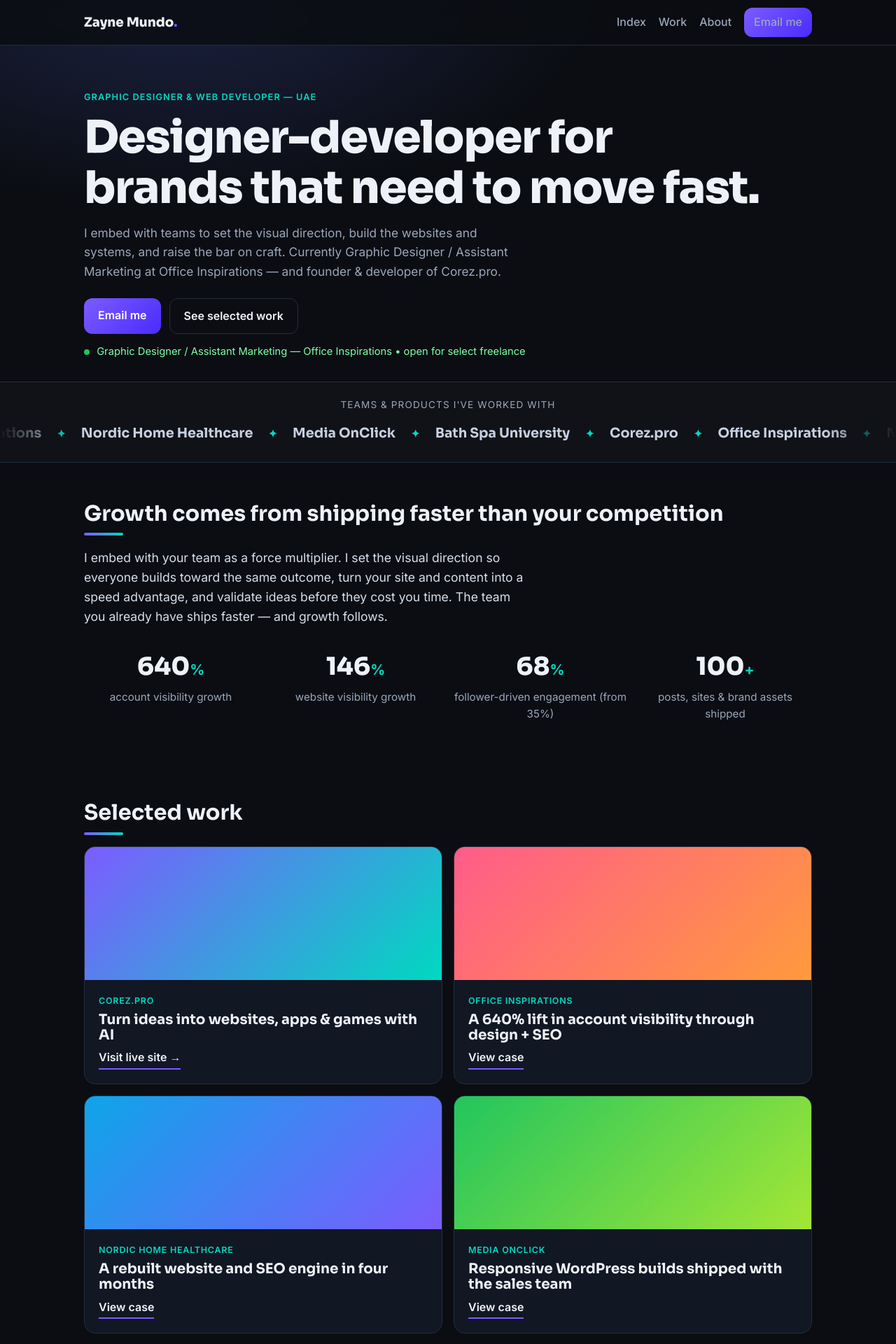
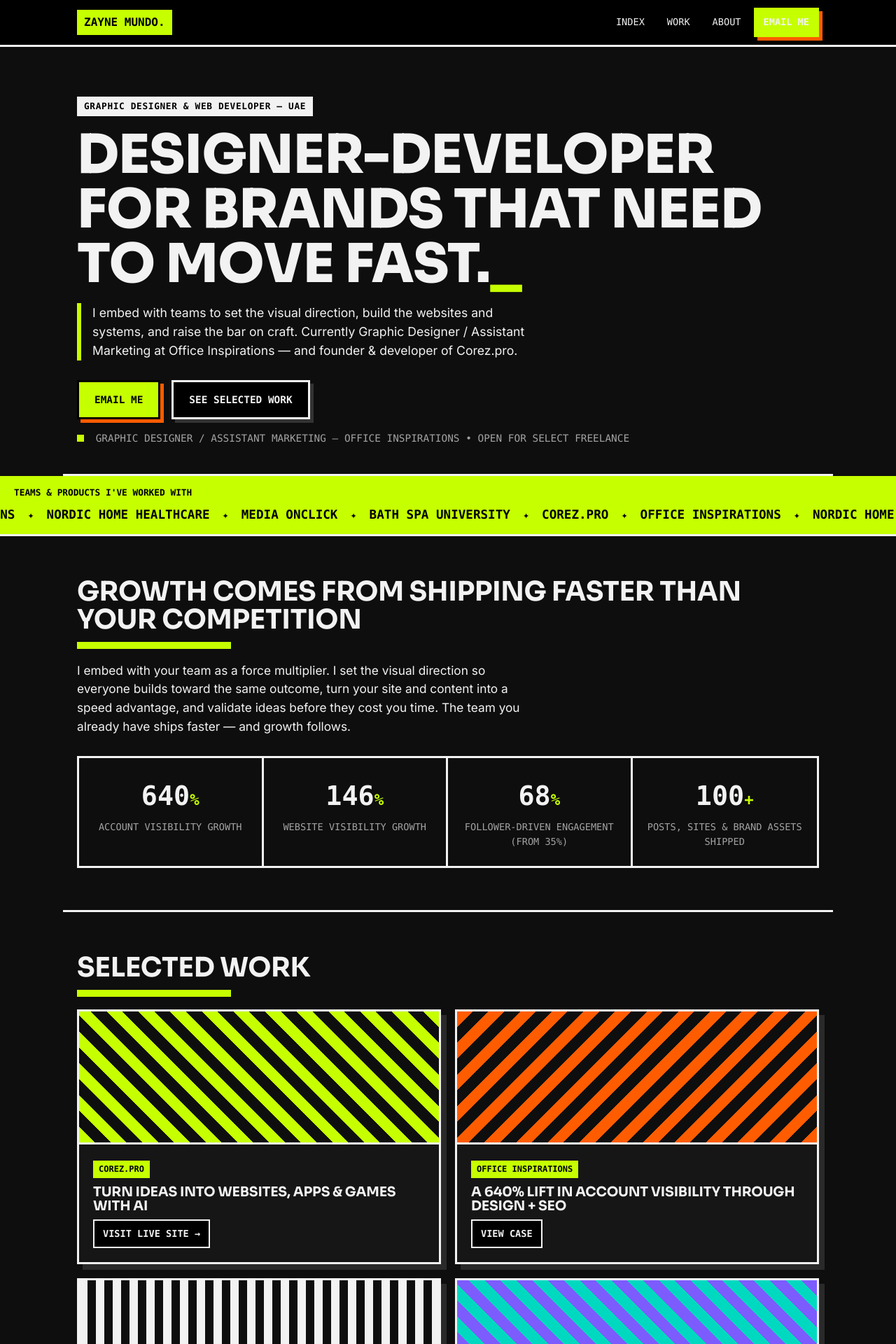
Before and after one commit to zaynemundo/portfolio, a React (Vite) app: page / in a window 1280 px wide. Shown: the top 1920 px of the page at 70% size. Built offline with nearby package versions, Linux system fonts and the light colour scheme.

Commit message:
Restyle portfolio in dark brutalism

```diff
--- a/src/index.css
+++ b/src/index.css
@@ -1,152 +1,180 @@
-/* Zayne Mundo portfolio — dark editorial, Metacci flow */
+/* Zayne Mundo portfolio — BRUTALISM (dark) */
 :root{
-  --bg:#0b0d12; --card:#121724; --text:#eef2f8; --muted:#9aa6bb;
-  --accent:#7c5cff; --accent2:#00d9c0; --border:#232c3f; --radius:16px;
+  --bg:#0e0e0e; --card:#161616; --text:#f2f2f2; --muted:#a3a3a3;
+  --accent:#c6ff00; --accent2:#ff5c00; --border:#f2f2f2; --radius:0;
+  --mono:ui-monospace,'Cascadia Mono','Roboto Mono',Menlo,Consolas,monospace;
 }
 *{box-sizing:border-box}
 html{scroll-behavior:smooth}
-body{margin:0;background:radial-gradient(1000px 500px at 20% 0%, #1a2140 0%, var(--bg) 60%), var(--bg);color:var(--text);font-family:'Inter',system-ui,sans-serif;line-height:1.6}
-h1,h2,h3{font-family:'Sora',sans-serif;line-height:1.12;margin:0 0 .6rem}
+body{margin:0;background:var(--bg);color:var(--text);font-family:'Inter',system-ui,sans-serif;line-height:1.55;font-size:17px}
+h1,h2,h3{font-family:'Sora',sans-serif;line-height:1.02;margin:0 0 .7rem;text-transform:uppercase;letter-spacing:-.01em}
 a{color:inherit}
-.container{max-width:1080px;margin:0 auto;padding:0 20px}
+::selection{background:var(--accent);color:#000}
+.container{max-width:1100px;margin:0 auto;padding:0 20px}
 
 /* nav */
-.nav{position:sticky;top:0;z-index:10;background:rgba(11,13,18,.85);backdrop-filter:blur(10px);border-bottom:1px solid var(--border)}
+.nav{position:sticky;top:0;z-index:10;background:#000;border-bottom:3px solid var(--border)}
 .nav-inner{display:flex;align-items:center;justify-content:space-between;height:64px}
-.logo{font-family:'Sora';font-weight:800;font-size:1.15rem;text-decoration:none}.logo span{color:var(--accent)}
-.nav-links{display:flex;gap:18px;align-items:center}.nav-links a{text-decoration:none;color:var(--muted);font-weight:500}.nav-links a:hover{color:#fff}
-.nav-toggle{display:none;background:none;border:1px solid var(--border);color:#fff;border-radius:10px;padding:6px 10px}
-.btn{display:inline-block;background:linear-gradient(135deg,var(--accent),#4a2bff);color:#fff;padding:12px 20px;border-radius:12px;text-decoration:none;font-weight:600;border:0;cursor:pointer}
-.btn:hover{opacity:.92}.btn-ghost{background:transparent;border:1px solid var(--border);color:var(--text)}
-.btn-small{padding:8px 14px}
+.logo{font-family:var(--mono);font-weight:700;font-size:1rem;text-decoration:none;text-transform:uppercase;background:var(--accent);color:#000;padding:6px 10px}
+.logo span{color:#000}
+.nav-links{display:flex;gap:4px;align-items:center}
+.nav-links a{text-decoration:none;color:var(--text);font-family:var(--mono);font-size:.85rem;text-transform:uppercase;padding:8px 12px;border:2px solid transparent}
+.nav-links a:hover{border-color:var(--border);background:#1c1c1c}
+.nav-toggle{display:none;background:#000;border:2px solid var(--border);color:#fff;border-radius:0;padding:6px 10px;font-family:var(--mono)}
+
+/* buttons */
+.btn{display:inline-block;background:var(--accent);color:#000;padding:14px 22px;border-radius:0;text-decoration:none;font-weight:800;border:3px solid #000;box-shadow:5px 5px 0 var(--accent2);cursor:pointer;font-family:var(--mono);text-transform:uppercase;font-size:.9rem}
+.btn:hover{transform:translate(-2px,-2px);box-shadow:7px 7px 0 var(--accent2)}
+.btn:active{transform:translate(3px,3px);box-shadow:0 0 0 var(--accent2)}
+.btn-ghost{background:#000;border:3px solid var(--border);color:var(--text);box-shadow:5px 5px 0 #333}
+.btn-ghost:hover{box-shadow:7px 7px 0 #333}
+.btn-small{padding:8px 12px;font-size:.8rem}
 
 /* hero */
-.hero{padding:64px 20px 30px;max-width:1080px}
-.eyebrow{color:var(--accent2);font-weight:600;letter-spacing:.08em;text-transform:uppercase;font-size:.8rem;margin:0 0 12px}
-.hero h1{font-size:clamp(2.4rem,6vw,4rem);font-weight:800;letter-spacing:-.02em;max-width:20ch}
-.lede{color:var(--muted);font-size:1.08rem;max-width:620px;margin:14px 0 0}
-.hero-cta{display:flex;gap:12px;margin:24px 0 8px;flex-wrap:wrap}
-.availability{margin-top:14px;color:#7dffa8;font-size:.92rem}
-.dot{display:inline-block;width:8px;height:8px;background:#22c55e;border-radius:50%;margin-right:6px}
+.hero{padding:70px 20px 40px;max-width:1100px;border-bottom:3px solid var(--border)}
+.eyebrow{font-family:var(--mono);color:#000;background:var(--text);display:inline-block;padding:4px 10px;font-size:.8rem;font-weight:700;text-transform:uppercase;letter-spacing:.05em;margin:0 0 16px}
+.hero h1{font-size:clamp(2.6rem,7vw,4.8rem);font-weight:800;max-width:18ch}
+.hero h1::after{content:"_";color:var(--accent)}
+.lede{color:var(--text);font-size:1.1rem;max-width:640px;margin:16px 0 0;border-left:6px solid var(--accent);padding-left:16px}
+.hero-cta{display:flex;gap:16px;margin:28px 0 8px;flex-wrap:wrap}
+.availability{margin-top:16px;color:var(--muted);font-size:.9rem;font-family:var(--mono);text-transform:uppercase}
+.dot{display:inline-block;width:10px;height:10px;background:var(--accent);margin-right:8px}
 
 /* brand marquee */
-.brands{border-top:1px solid var(--border);border-bottom:1px solid var(--border);background:rgba(255,255,255,.02);padding:22px 0 26px;overflow:hidden}
-.brands-label{text-align:center;color:var(--muted);font-size:.85rem;letter-spacing:.08em;text-transform:uppercase;margin:0 0 14px}
-.marquee{overflow:hidden;display:grid;gap:10px;-webkit-mask-image:linear-gradient(90deg,transparent,#000 8%,#000 92%,transparent);mask-image:linear-gradient(90deg,transparent,#000 8%,#000 92%,transparent)}
-.marquee-track{display:flex;width:max-content;animation:scroll 26s linear infinite}
-.marquee-track.slow{animation-duration:40s}
-.brand{font-family:'Sora';font-weight:700;font-size:1.2rem;color:#c6d0e2;white-space:nowrap}
-.brand.small{font-size:1rem;font-weight:600}
-.brand-sep{color:var(--accent2);padding:0 22px;font-size:.95rem}
+.brands{border-bottom:3px solid var(--border);background:var(--accent);color:#000;padding:14px 0;overflow:hidden}
+.brands-label{text-align:left;color:#000;font-family:var(--mono);font-size:.8rem;font-weight:700;text-transform:uppercase;margin:0 0 8px;padding:0 20px}
+.marquee{overflow:hidden;display:grid;gap:10px}
+.marquee-track{display:flex;width:max-content;animation:scroll 22s linear infinite}
+.marquee-track.slow{animation-duration:36s}
+.brand{font-family:var(--mono);font-weight:700;font-size:1.1rem;color:#000;white-space:nowrap;text-transform:uppercase}
+.brand.small{font-size:.95rem}
+.brand-sep{color:#000;padding:0 18px;font-size:.95rem}
 @keyframes scroll{to{transform:translateX(-50%)}}
 
 /* sections */
-.section{padding:56px 20px}
-.section-title{font-size:1.9rem;margin-bottom:16px;position:relative}
-.section-title::after{content:"";display:block;width:56px;height:4px;background:linear-gradient(90deg,var(--accent),var(--accent2));border-radius:99px;margin-top:10px}
-.large{font-size:1.1rem;color:#d6deec}
-.two-col{display:grid;grid-template-columns:1fr 1fr;gap:24px}
-.note{color:var(--muted);font-size:.92rem}.note a{color:var(--text)}
+.section{padding:60px 20px;border-bottom:3px solid var(--border)}
+.section-title{font-size:clamp(1.6rem,4vw,2.4rem);margin-bottom:18px;text-transform:uppercase}
+.section-title::after{content:"";display:block;width:100%;max-width:220px;height:10px;background:var(--accent);margin-top:12px}
+.large{font-size:1.08rem;color:var(--text);max-width:680px}
+.two-col{display:grid;grid-template-columns:1fr 1fr;gap:28px}
+.note{color:var(--muted);font-size:.92rem;font-family:var(--mono)}.note a{color:var(--text)}
 
 /* stats */
-.stats-grid{display:grid;grid-template-columns:repeat(4,1fr);gap:16px;text-align:center}
-.stat .num{font-family:'Sora';font-size:2.2rem;font-weight:800}
-.stat .suffix{color:var(--accent2);font-weight:800;font-size:1.3rem}
-.stat p{margin:.25rem 0 0;color:var(--muted);font-size:.95rem}
+.stats-grid{display:grid;grid-template-columns:repeat(4,1fr);gap:0;border:3px solid var(--border);margin-top:28px}
+.stat{padding:24px 12px;border-right:3px solid var(--border);text-align:center}
+.stat:last-child{border-right:0}
+.stat .num{font-family:var(--mono);font-size:2.4rem;font-weight:700}
+.stat .suffix{color:var(--accent);font-family:var(--mono);font-weight:700;font-size:1.4rem}
+.stat p{margin:.3rem 0 0;color:var(--muted);font-size:.85rem;font-family:var(--mono);text-transform:uppercase}
 
 /* cases */
-.case-grid{display:grid;grid-template-columns:1fr 1fr;gap:16px}
-.case{background:var(--card);border:1px solid var(--border);border-radius:var(--radius);overflow:hidden}
+.case-grid{display:grid;grid-template-columns:1fr 1fr;gap:20px}
+.case{background:var(--card);border:3px solid var(--border);border-radius:0;overflow:hidden;box-shadow:8px 8px 0 #2a2a2a}
+.case:hover{box-shadow:8px 8px 0 var(--accent)}
 .case-anchor{display:block;color:inherit;text-decoration:none}
-.case-anchor:hover .case-body h3{color:var(--accent2)}
-.case-thumb{height:190px}
-.t1{background:linear-gradient(135deg,#7c5cff,#00d9c0)}.t2{background:linear-gradient(135deg,#ff5c8a,#ff9a3d)}
-.t3{background:linear-gradient(135deg,#0ea5e9,#7c5cff)}.t4{background:linear-gradient(135deg,#22c55e,#a3e635)}
+.case-thumb{height:190px;border-bottom:3px solid var(--border)}
+.t1{background:repeating-linear-gradient(45deg,#c6ff00 0 16px,#0e0e0e 16px 32px)}
+.t2{background:repeating-linear-gradient(-45deg,#ff5c00 0 16px,#0e0e0e 16px 32px)}
+.t3{background:repeating-linear-gradient(90deg,#f2f2f2 0 12px,#0e0e0e 12px 24px)}
+.t4{background:repeating-linear-gradient(45deg,#7c5cff 0 16px,#00d9c0 16px 32px)}
 .case-body{padding:20px}
-.case-tag{color:var(--accent2);font-size:.78rem;font-weight:600;letter-spacing:.06em;text-transform:uppercase;margin:0 0 6px}
-.case-body h3{font-size:1.25rem;margin:0 0 8px;transition:color .2s}
-.case-link{display:inline-block;color:var(--text);font-weight:600;text-decoration:none;border-bottom:2px solid var(--accent);padding-bottom:2px}
-.case-link:hover{color:var(--accent2);border-color:var(--accent2)}
+.case-tag{font-family:var(--mono);color:#000;background:var(--accent);display:inline-block;padding:3px 8px;font-size:.75rem;font-weight:700;text-transform:uppercase;margin:0 0 10px}
+.case-body h3{font-size:1.2rem;margin:0 0 10px}
+.case-link{display:inline-block;color:var(--text);font-family:var(--mono);font-weight:700;text-transform:uppercase;font-size:.85rem;text-decoration:none;background:#000;border:2px solid var(--border);padding:8px 12px}
+.case-link:hover{background:var(--accent);color:#000;border-color:#000}
 
 /* case page */
 .case-top{padding-top:28px}
-.back-link{color:var(--muted);text-decoration:none;font-weight:600}
-.back-link:hover{color:#fff}
-.case-meta{display:grid;grid-template-columns:repeat(4,1fr);gap:16px}
-.meta-label{color:var(--accent2);font-size:.78rem;font-weight:600;letter-spacing:.06em;text-transform:uppercase;margin:0 0 6px}
+.back-link{font-family:var(--mono);color:var(--text);text-decoration:none;font-weight:700;text-transform:uppercase;border:2px solid var(--border);padding:8px 12px;display:inline-block}
+.back-link:hover{background:var(--text);color:#000}
+.case-meta{display:grid;grid-template-columns:repeat(4,1fr);gap:0;border:3px solid var(--border)}
+.case-meta>div{padding:18px;border-right:3px solid var(--border)}
+.case-meta>div:last-child{border-right:0}
+.meta-label{font-family:var(--mono);color:var(--accent);font-size:.75rem;font-weight:700;text-transform:uppercase;margin:0 0 8px}
 .case-meta p{margin:.15rem 0}
-.case-hero{height:320px;border-radius:var(--radius);border:1px solid var(--border)}
+.case-hero{height:300px;border:3px solid var(--border);box-shadow:8px 8px 0 #2a2a2a}
 
 /* archive */
-.archive{border-top:1px solid var(--border)}
-.archive-row{display:grid;grid-template-columns:1fr 2fr auto;gap:14px;padding:12px 4px;border-bottom:1px solid var(--border);color:var(--muted)}
-.archive-row strong{color:var(--text);font-weight:600}
-.archive-year{white-space:nowrap}
+.archive{border:3px solid var(--border)}
+.archive-row{display:grid;grid-template-columns:1fr 2fr auto;gap:14px;padding:12px 14px;border-bottom:3px solid var(--border);color:var(--muted);font-family:var(--mono);font-size:.9rem}
+.archive-row:last-child{border-bottom:0}
+.archive-row strong{color:var(--text);font-weight:700;text-transform:uppercase}
+.archive-year{white-space:nowrap;color:var(--accent)}
 
 /* phases */
-.phase-grid{display:grid;grid-template-columns:repeat(4,1fr);gap:14px;margin-top:8px}
-.phase{background:var(--card);border:1px solid var(--border);border-radius:var(--radius);padding:20px}
-.phase-n{font-family:'Sora';font-weight:800;font-size:1.5rem;color:transparent;-webkit-text-stroke:1px var(--accent2)}
-.phase h3{margin:10px 0 6px;font-size:1.15rem}
-.phase p{color:var(--muted);margin:0;font-size:.93rem}
+.phase-grid{display:grid;grid-template-columns:repeat(4,1fr);gap:16px;margin-top:8px}
+.phase{background:var(--card);border:3px solid var(--border);border-radius:0;padding:20px;box-shadow:6px 6px 0 #2a2a2a}
+.phase-n{font-family:var(--mono);font-weight:700;font-size:2rem;color:var(--accent)}
+.phase h3{margin:8px 0 6px;font-size:1.15rem}
+.phase p{color:var(--muted);margin:0;font-size:.92rem}
 
 /* beliefs */
-.beliefs{display:grid;grid-template-columns:1fr 1fr;gap:14px}
-.belief{background:var(--card);border:1px solid var(--border);border-radius:var(--radius);padding:20px}
-.belief h3{font-size:1.1rem}
-.belief-n{color:var(--accent2);font-size:.9rem;margin-right:8px}
-.belief p{color:var(--muted);margin:.4rem 0 0;font-size:.95rem}
+.beliefs{display:grid;grid-template-columns:1fr 1fr;gap:16px}
+.belief{background:var(--card);border:3px solid var(--border);border-radius:0;padding:20px}
+.belief:nth-child(odd){box-shadow:6px 6px 0 var(--accent)}
+.belief:nth-child(even){box-shadow:6px 6px 0 var(--accent2)}
+.belief h3{font-size:1.05rem}
+.belief-n{font-family:var(--mono);color:var(--accent);font-size:.85rem;margin-right:8px}
+.belief p{color:var(--muted);margin:.4rem 0 0;font-size:.93rem}
 
 /* experience / expertise */
-.timeline{display:grid;gap:14px}
-.job{background:var(--card);border:1px solid var(--border);border-radius:var(--radius);padding:20px}
+.timeline{display:grid;gap:16px}
+.job{background:var(--card);border:3px solid var(--border);border-radius:0;padding:20px}
 .job-head{display:flex;justify-content:space-between;gap:12px;flex-wrap:wrap;margin-bottom:6px}
-.job-head h3{font-size:1.05rem}
-.date{color:var(--muted);font-size:.85rem;background:#0e1320;padding:6px 10px;border-radius:999px;border:1px solid var(--border);white-space:nowrap}
-.job ul{margin:10px 0 0;padding-left:18px;color:#cdd6e6;font-size:.95rem}
-.cards{display:grid;grid-template-columns:repeat(3,1fr);gap:14px}
-.card{background:var(--card);border:1px solid var(--border);border-radius:var(--radius);padding:18px}
-.card h3{font-size:1.02rem}.card p{color:var(--muted);margin:0;font-size:.93rem}
-.subhead{margin:28px 0 10px}
-.tags{list-style:none;padding:0;margin:14px 0;display:flex;flex-wrap:wrap;gap:8px}
-.tags li{background:#0e1320;border:1px solid var(--border);padding:6px 12px;border-radius:999px;font-size:.85rem;color:var(--muted)}
-.edu-grid{display:grid;grid-template-columns:1fr 1fr;gap:14px}
-.edu{background:var(--card);border:1px solid var(--border);border-radius:var(--radius);padding:18px}
+.job-head h3{font-size:1rem}
+.date{font-family:var(--mono);color:#000;background:var(--text);font-size:.75rem;font-weight:700;padding:6px 10px;white-space:nowrap;text-transform:uppercase}
+.job ul{margin:10px 0 0;padding-left:18px;color:#d6d6d6;font-size:.95rem}
+.cards{display:grid;grid-template-columns:repeat(3,1fr);gap:16px}
+.card{background:var(--card);border:3px solid var(--border);border-radius:0;padding:18px}
+.card h3{font-size:1rem}.card p{color:var(--muted);margin:0;font-size:.9rem}
+.subhead{margin:32px 0 12px;font-family:var(--mono);text-transform:uppercase;font-size:1rem;background:#000;border:2px solid var(--border);display:inline-block;padding:6px 12px}
+.tags{list-style:none;padding:0;margin:14px 0;display:flex;flex-wrap:wrap;gap:10px}
+.tags li{font-family:var(--mono);background:#000;border:2px solid var(--border);padding:6px 12px;font-size:.82rem;color:var(--text);text-transform:uppercase}
+.tags li:hover{background:var(--accent);color:#000;border-color:#000}
+.edu-grid{display:grid;grid-template-columns:1fr 1fr;gap:16px}
+.edu{background:var(--card);border:3px solid var(--border);border-radius:0;padding:18px}
 
 /* faq */
-.faq{display:grid;gap:10px;max-width:760px}
-.faq-item{background:var(--card);border:1px solid var(--border);border-radius:12px;padding:6px 18px}
-.faq-item summary{cursor:pointer;font-weight:600;padding:12px 0;list-style:none;display:flex;justify-content:space-between;align-items:center;gap:12px}
+.faq{display:grid;gap:12px;max-width:800px}
+.faq-item{background:var(--card);border:3px solid var(--border);border-radius:0;padding:6px 18px}
+.faq-item summary{cursor:pointer;font-weight:700;padding:12px 0;list-style:none;display:flex;justify-content:space-between;align-items:center;gap:12px;text-transform:uppercase;font-size:.95rem}
 .faq-item summary::-webkit-details-marker{display:none}
-.faq-item summary::after{content:"+";color:var(--accent2);font-size:1.3rem;font-weight:700;flex-shrink:0}
+.faq-item summary::after{content:"+";color:#000;background:var(--accent);font-family:var(--mono);font-size:1.1rem;font-weight:700;padding:2px 10px;flex-shrink:0}
 .faq-item[open] summary::after{content:"–"}
 .faq-item p{color:var(--muted);margin:0 0 14px}
 
 /* contact */
-.contact-row{display:flex;gap:12px;flex-wrap:wrap;margin:18px 0}
-.contact-form{display:grid;gap:12px;max-width:560px;margin-top:10px}
-.contact-form input,.contact-form textarea{background:#0e1320;border:1px solid var(--border);border-radius:12px;padding:12px 14px;color:#fff;font:inherit}
-.form-note{color:var(--accent2);min-height:1.2em}
+.contact-row{display:flex;gap:16px;flex-wrap:wrap;margin:20px 0}
+.contact-form{display:grid;gap:14px;max-width:560px;margin-top:10px}
+.contact-form input,.contact-form textarea{background:#000;border:3px solid var(--border);border-radius:0;padding:12px 14px;color:#fff;font:inherit}
+.contact-form input:focus,.contact-form textarea:focus{outline:none;border-color:var(--accent)}
+.form-note{color:var(--accent);min-height:1.2em;font-family:var(--mono)}
 
 /* footer */
-footer{border-top:1px solid var(--border);padding:20px 0;color:var(--muted);font-size:.92rem}
-.foot{display:flex;justify-content:space-between;gap:10px;flex-wrap:wrap}
+footer{border-top:3px solid var(--border);padding:20px 0;color:var(--muted);font-size:.9rem;background:#000}
+.foot{display:flex;justify-content:space-between;gap:10px;flex-wrap:wrap;font-family:var(--mono);text-transform:uppercase;font-size:.8rem}
 .foot a{color:var(--text);text-decoration:none;margin:0 4px}
+.foot a:hover{color:var(--accent)}
 
 /* reveal */
-.reveal{opacity:0;transform:translateY(14px);transition:.6s}
+.reveal{opacity:0;transform:translateY(14px);transition:.4s}
 .reveal.visible{opacity:1;transform:none}
 
 @media(max-width:860px){
   .cards,.case-grid,.beliefs{grid-template-columns:1fr 1fr}
   .two-col,.edu-grid,.stats-grid,.case-meta{grid-template-columns:1fr 1fr}
+  .stats-grid{border:3px solid var(--border)}
+  .stat{border-bottom:3px solid var(--border)}
+  .case-meta>div{border-bottom:3px solid var(--border)}
   .phase-grid{grid-template-columns:1fr 1fr}
   .case-hero{height:200px}
   .archive-row{grid-template-columns:1fr;gap:2px}
-  .nav-links{display:none;position:absolute;top:64px;left:0;right:0;background:#0e1320;flex-direction:column;padding:16px;border-bottom:1px solid var(--border)}
+  .nav-links{display:none;position:absolute;top:64px;left:0;right:0;background:#000;flex-direction:column;padding:16px;border-bottom:3px solid var(--border)}
   .nav-links.open{display:flex}.nav-toggle{display:block}
 }
 @media(max-width:560px){
   .cards,.case-grid,.beliefs,.stats-grid,.case-meta,.two-col,.edu-grid,.phase-grid{grid-template-columns:1fr}
-  .hero h1{font-size:2.1rem}
+  .stat{border-right:0}
+  .case-meta>div{border-right:0}
+  .hero h1{font-size:2.2rem}
 }
```
